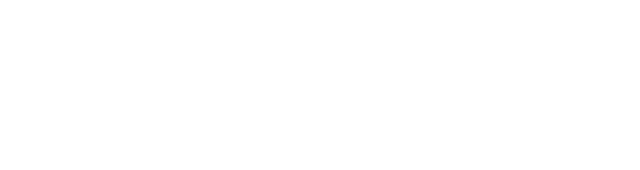
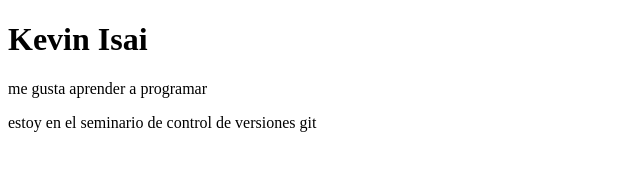
Before and after one commit to KevinMendoza1066/SeminarioGitGithub, a plain HTML site: page index.html in a window 1280 px wide. Shown: the whole page, without its empty margins (0-640 px from the left). Drawn offline with Linux system fonts and the light colour scheme.

Commit message:
Actualizando Index.html
se añade nombre y etiquetas extras en archivo

```diff
--- a/index.html
+++ b/index.html
@@ -15,6 +15,13 @@
 <body>
 
 
+    <h1>Kevin Isai</h1>
+
+
+    <p>me gusta aprender a programar</p>
+
+
+    <p>estoy en el seminario de control de versiones git</p>
 
 </body>
 
```
